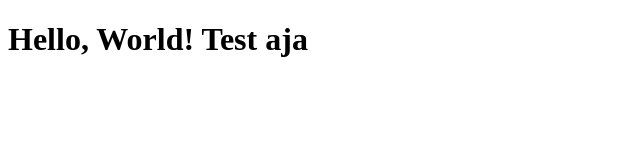
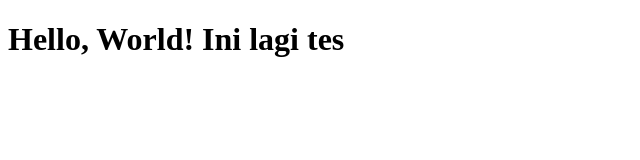
Before and after one commit to frodewald/Proyek-Heeve, a plain HTML site: page index.html in a window 1280 px wide. Shown: the whole page, without its empty margins (0-640 px from the left). Drawn offline with Linux system fonts and the light colour scheme.

Commit message:
tes dari win

```diff
--- a/index.html
+++ b/index.html
@@ -4,6 +4,6 @@
     <title>Hello, World!</title>
 </head>
 <body>
-    <h1>Hello, World! Test aja</h1>
+    <h1>Hello, World! Ini lagi tes</h1>
 </body>
 </html>
```
